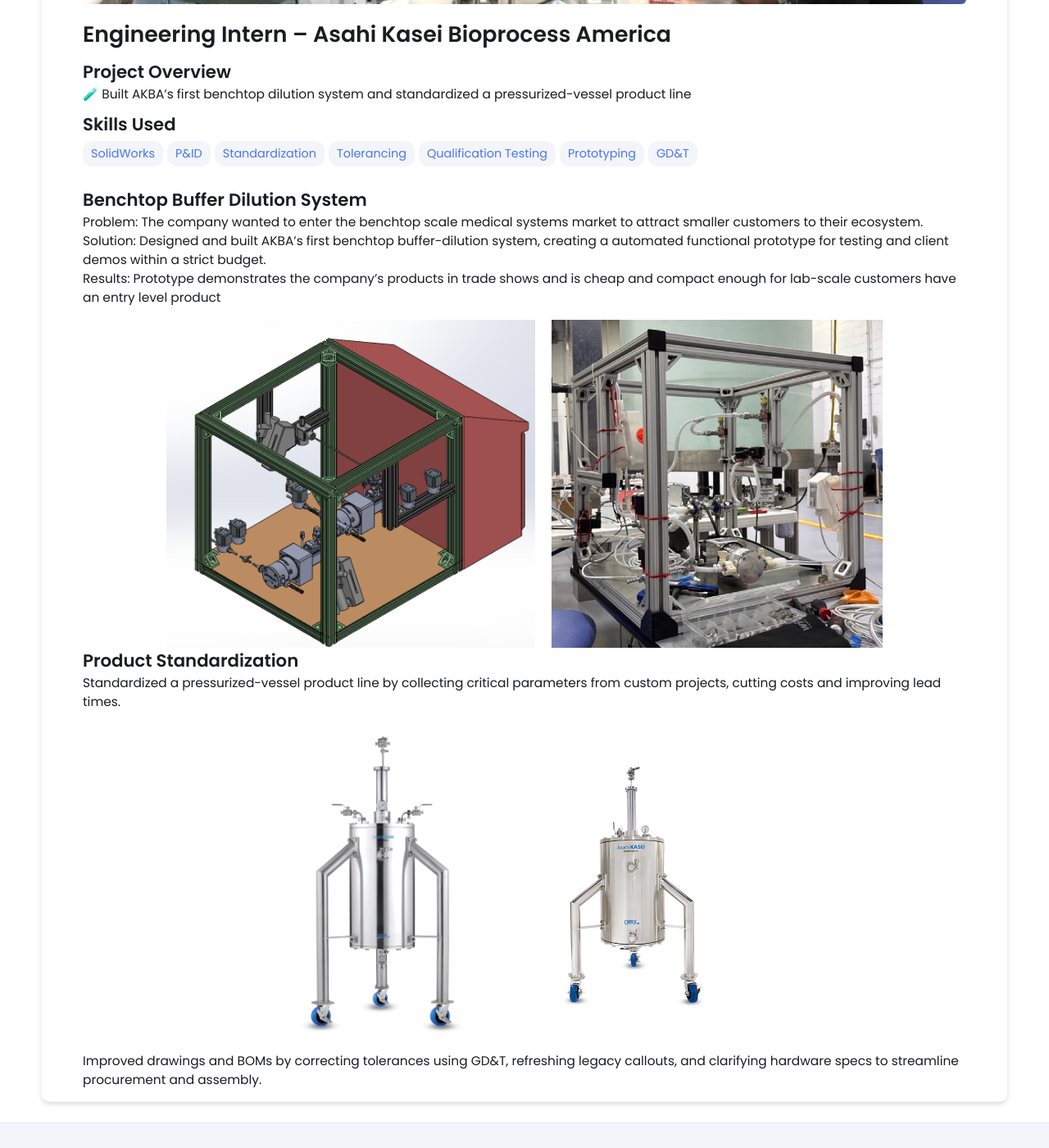
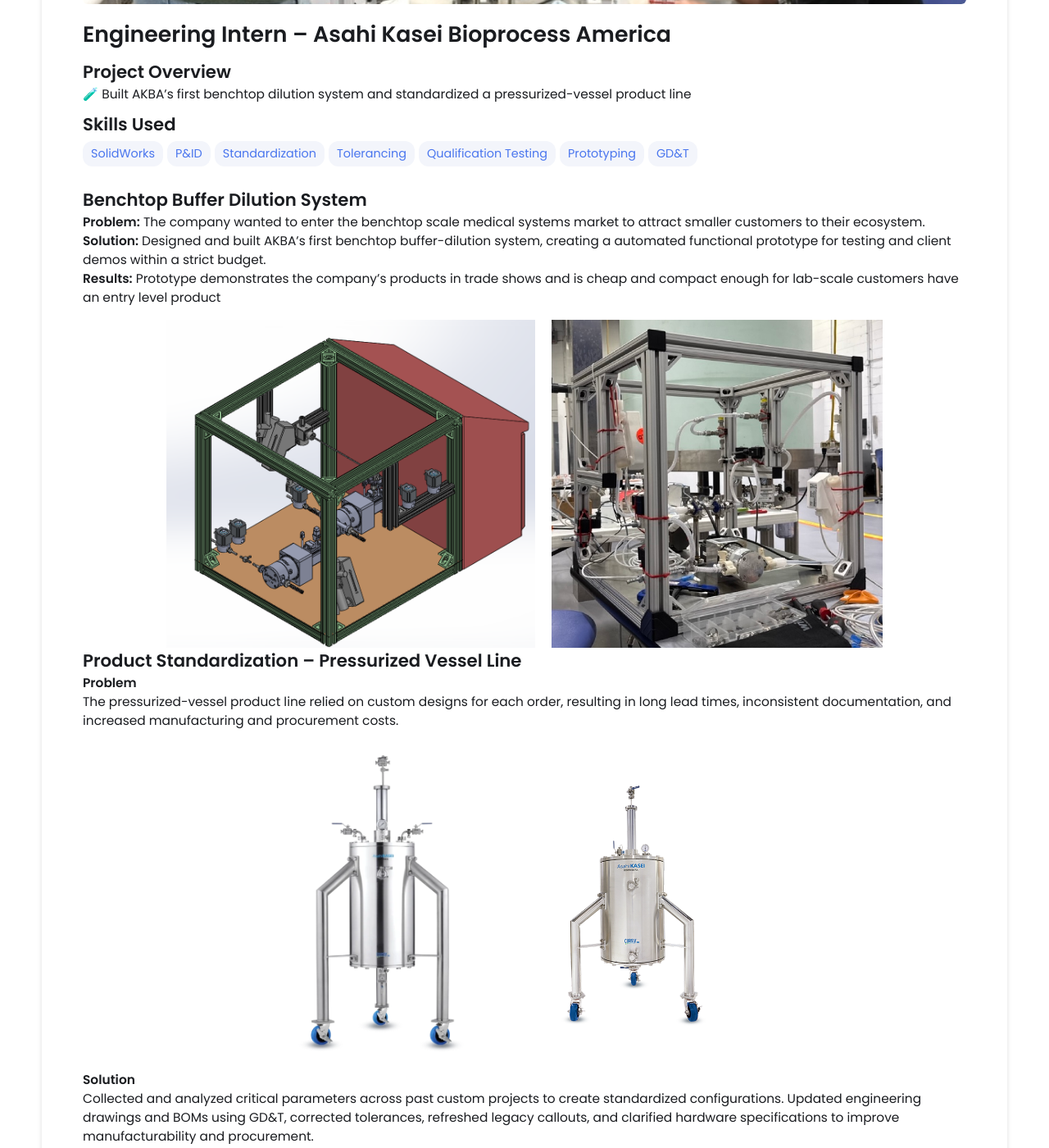
Before and after one commit to danielklloglu/danielklloglu.github.io, a Jekyll site: the page built from _projects/asahi-kasei/index.md, in a window 1280 px wide and 1400 px high, scrolled down 485 px. Shown: the whole window at 82% size. Built offline with Jekyll 4.4.1, drawn with Linux system fonts in a browser that asks for light colours; some of the changed text lies outside the part shown.

Commit message:
Update index.md

```diff
--- a/_projects/asahi-kasei/index.md
+++ b/_projects/asahi-kasei/index.md
@@ -13,15 +13,22 @@ skills:
 main-image: /asahi1.jpeg
 ---
 ## Benchtop Buffer Dilution System
-Problem: The company wanted to enter the benchtop scale medical systems market to attract smaller customers to their ecosystem.
+**Problem:** The company wanted to enter the benchtop scale medical systems market to attract smaller customers to their ecosystem.
 <br>
-Solution: Designed and built AKBA’s first benchtop buffer-dilution system, creating a automated functional prototype for testing and client demos within a strict budget.
+**Solution:** Designed and built AKBA’s first benchtop buffer-dilution system, creating a automated functional prototype for testing and client demos within a strict budget.
 <br>
-Results: Prototype demonstrates the company's products in trade shows and is cheap and compact enough for lab-scale customers have an entry level product
+**Results:** Prototype demonstrates the company's products in trade shows and is cheap and compact enough for lab-scale customers have an entry level product
 {% include image-gallery.html images="Unknown.png, asahi2.jpeg" height="400" %}
 
-## Product Standardization
-Standardized a pressurized-vessel product line by collecting critical parameters from custom projects, cutting costs and improving lead times.
+## Product Standardization – Pressurized Vessel Line
+**Problem**
+The pressurized-vessel product line relied on custom designs for each order, resulting in long lead times, inconsistent documentation, and increased manufacturing and procurement costs.
 {% include image-gallery.html images="dac.png, cursiv.png" height="400" %}
-Improved drawings and BOMs by correcting tolerances using GD&T, refreshing legacy callouts, and clarifying hardware specs to streamline procurement and assembly.
+**Solution**
+Collected and analyzed critical parameters across past custom projects to create standardized configurations. Updated engineering drawings and BOMs using GD&T, corrected tolerances, refreshed legacy callouts, and clarified hardware specifications to improve manufacturability and procurement.
 <br>
+**Results**
+- Reduced cost and lead time through standardization
+- Clear, consistent drawings and BOMs
+- Streamlined assembly and sourcing with accurate hardware specs
+<br>
```
